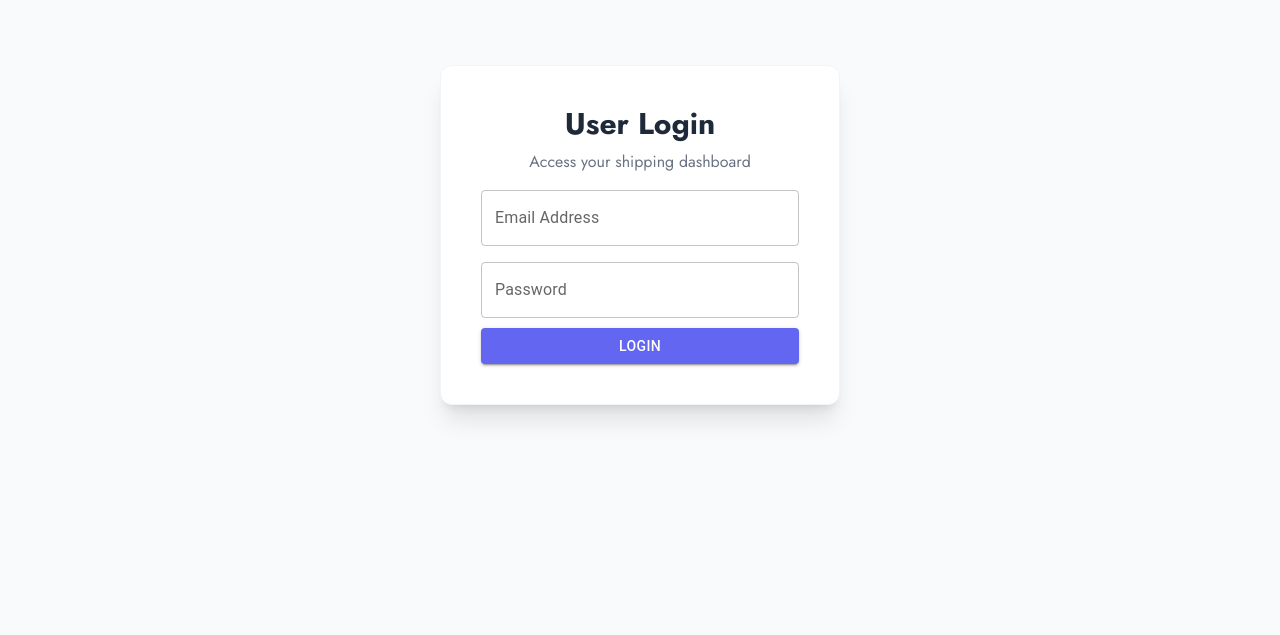
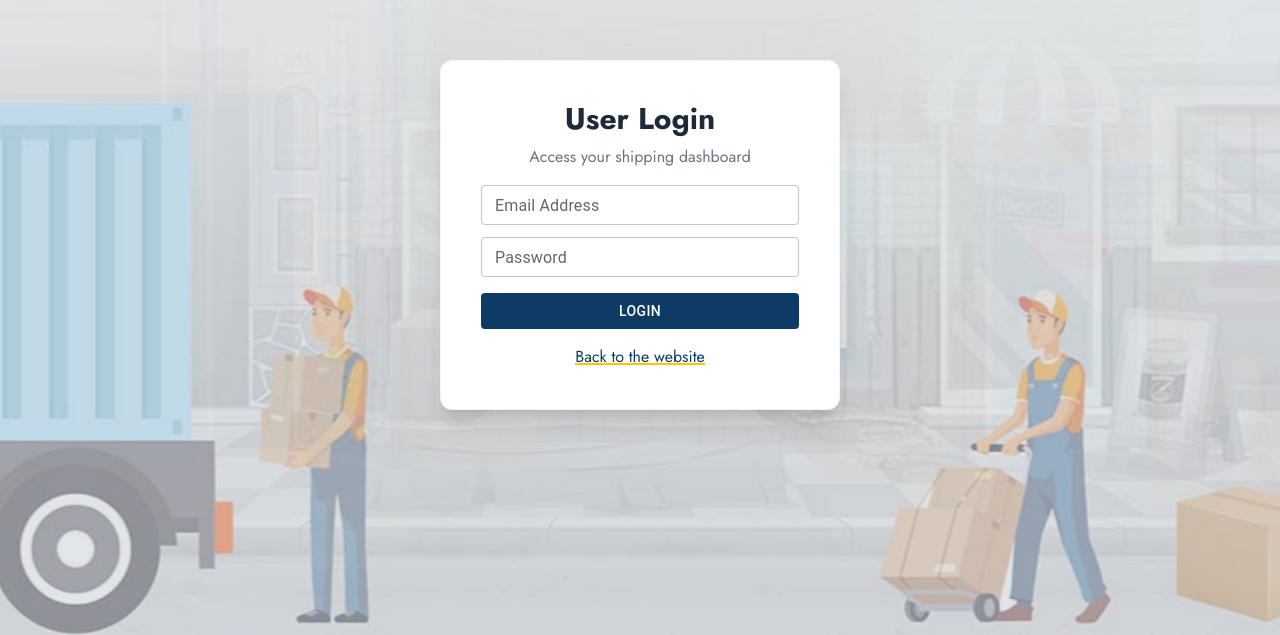
Before and after one commit to kd4-vaibhavi-92455/project, a React (Vite) app in the folder packers-and-movers/: page /customer in a window 1280 px wide. Shown: the part 165-800 px from the top of the page. Built offline with nearby package versions, Linux system fonts and the light colour scheme.

Commit message:
edited login page

```diff
--- a/packers-and-movers/src/components/ContactForm.jsx
+++ b/packers-and-movers/src/components/ContactForm.jsx
@@ -36,18 +36,23 @@ const ContactForm = () => {
         {/* HEADING */}
         <div className="text-center mb={gapValue * 8}px">
           <p
-                        class="text-sm mb-2 mt-5 font-medium transition-colors text-gray/700"
+            className="underline decoration-yellow-400 decoration-2 underline-offset-4"
+            class="text-sm mb-2 mt-5 font-medium transition-colors text-gray/700 underline decoration-yellow-400 decoration-2 underline-offset-4"
             style={{
               textAlign: "center",
               fontFamily: "'Inter', 'Roboto', sans-serif",
-                            fontSize: "15px"
+              fontSize: "15px",
             }}
           >
             CONTACT US
           </p>
           <h1
             class="text-sm mb-15 font-medium transition-colors text-gray/500"
-                        style={{ textAlign: "center", fontFamily: "'Inter', 'Roboto', sans-serif", fontSize: "35px" }}
+            style={{
+              textAlign: "center",
+              fontFamily: "'Inter', 'Roboto', sans-serif",
+              fontSize: "35px",
+            }}
           >
             Drop us a line
           </h1>
--- a/packers-and-movers/src/components/common/Footer.jsx
+++ b/packers-and-movers/src/components/common/Footer.jsx
@@ -10,7 +10,7 @@ import {
 
 const Footer = () => {
   return (
-    <footer className="bg-gradient-to-b from-blue-50 to-blue-100 text-slate-900">
+    <footer className="bg-gradient-to-b from-[#F2F2F2] to-blue-100 text-slate-900">
       {/* TOP INFO BAR */}
       <div className="border-b border-black/20">
         <div className="max-w-7xl mx-auto px-6 py-10 grid grid-cols-1 md:grid-cols-3 gap-10">
@@ -24,7 +24,7 @@ const Footer = () => {
             { icon: <Email />, title: "E-mail:", value: "info@demolink.org" },
           ].map((item, i) => (
             <div key={i} className="flex items-center gap-5">
-              <div className="w-14 h-14 rounded-full bg-blue-400 flex items-center justify-center text-black">
+              <div className="w-14 h-14 rounded-full border-2 border-[#0D3B66] bg-[#F2F2F2] flex items-center justify-center text-black">
                 {item.icon}
               </div>
               <div>
--- a/packers-and-movers/src/modules/customer/CustomerDashboard.jsx
+++ b/packers-and-movers/src/modules/customer/CustomerDashboard.jsx
@@ -64,57 +64,76 @@ const CustomerDashboard = () => {
   // --- LOGIN VIEW ---
   if (!user) {
     return (
-      <div className="flex items-center justify-center min-h-screen bg-slate-50 p-4">
+      <div
+        className="min-h-screen flex items-center justify-center p-4 bg-cover bg-center relative"
+        style={{
+          backgroundImage: "url('/src/assets/images/login-bg.png')",
+        }}
+      >
+        {/* Overlay */}
+        <div className="absolute inset-0 bg-gray-300/60" />
+
+        {/* Login Card */}
         <Box
-          className="w-full max-w-md bg-white p-10 shadow-xl rounded-xl border border-gray-100"
+          className="relative w-full max-w-md bg-white p-10 shadow-xl rounded-xl border border-gray-100 z-10"
           sx={{ width: 400 }}
         >
           <div className="text-center mb-4">
-            {" "}
-            {/* Increased bottom margin here */}
-            <h2 className="text-3xl mt-0 font-bold text-gray-800">
-              User Login
-            </h2>
+            <h2 className="text-3xl font-bold text-gray-800">User Login</h2>
             <p className="text-gray-500 mt-2">Access your shipping dashboard</p>
           </div>
-          <form onSubmit={handleLogin} className="space-y-6">
+
+          <form onSubmit={handleLogin}>
+            <div className="mb-3">
               <TextField
                 fullWidth
                 label="Email Address"
                 onChange={(e) => setEmail(e.target.value)}
+                size="small"
                 sx={{
                   "& .MuiOutlinedInput-root.Mui-focused fieldset": {
-                  borderColor: "#7c3aed",
+                    borderColor: "#6366f1",
                   },
                 }}
               />
+            </div>
+            <div className="mb-4">
               <TextField
                 fullWidth
                 label="Password"
                 type="password"
+                size="small"
                 onChange={(e) => setPassword(e.target.value)}
                 sx={{
-                mt: 2,
                   "& .MuiOutlinedInput-root.Mui-focused fieldset": {
-                  borderColor: "#7c3aed",
+                    borderColor: "#6366f1",
                   },
                 }}
               />
+            </div>
+
             <Button
               fullWidth
-              variant="contained"
               type="submit"
-              className="bg-indigo-600 hover:bg-navy-900 py-4 font-bold transition-all"
-              style={{ backgroundColor: "#6366f1", marginTop: "10px" }}
+              className="py-4 font-bold transition-all"
+              sx={{
+                color: "#ffffff",
+                backgroundColor: "#0D3B66",
+                "&:hover": {
+                  backgroundColor: "#0D3B66",
+                },
+              }}
             >
               LOGIN
             </Button>
+            <p className="text-center mt-4 text-[#0D3B66] underline decoration-yellow-400 decoration-2 hover:decoration-yellow-500 cursor-pointer">
+              <a href="/">Back to the website</a>
+            </p>
           </form>
         </Box>
       </div>
     );
   }
-
   // --- DASHBOARD VIEW (Based on Image) ---
   return (
     <div className="min-h-screen bg-[#f4f7fe] p-4 md:p-8">
```
Also changed, not shown: packers-and-movers/src/assets/images/login-bg.png (added). Lines whose indentation alone changed are shown as unchanged.
